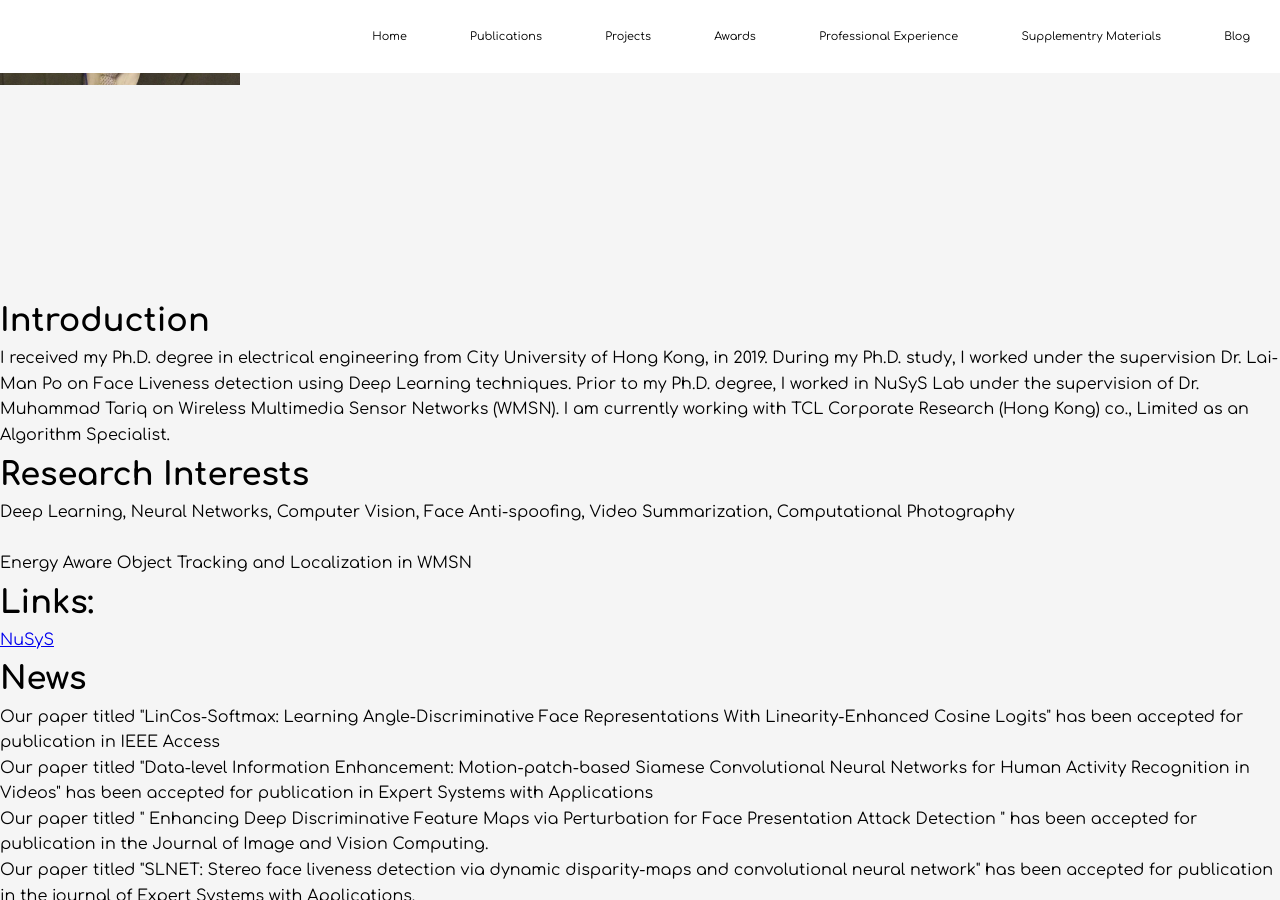
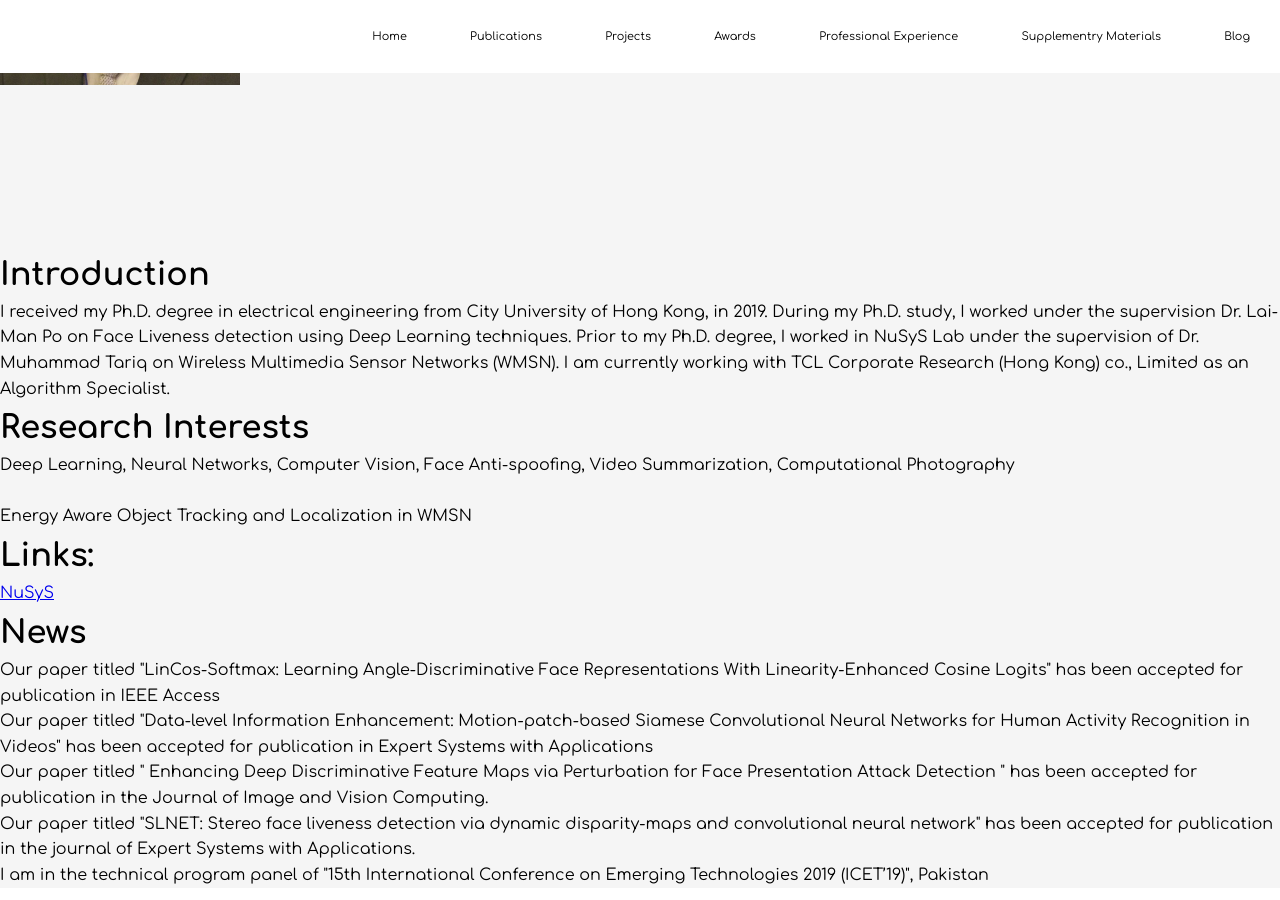
Before and after one commit to yasar-rehman/yasar, a Jekyll site: the page built from index.html, in a window 1280 px wide and 900 px high, scrolled down 335 px. Built offline with Jekyll 4.4.1, drawn with Linux system fonts in a browser that asks for light colours.

Commit message:
Update main.css

```diff
--- a/css/main.css
+++ b/css/main.css
@@ -40,7 +40,7 @@
   top: 20;
   line-height: 1.3;
   background: #F5F5F5;
-  min-height: 30vh;
+  min-height: 20vh;
   padding-top: 20vh;
   text-align:
 }
```
